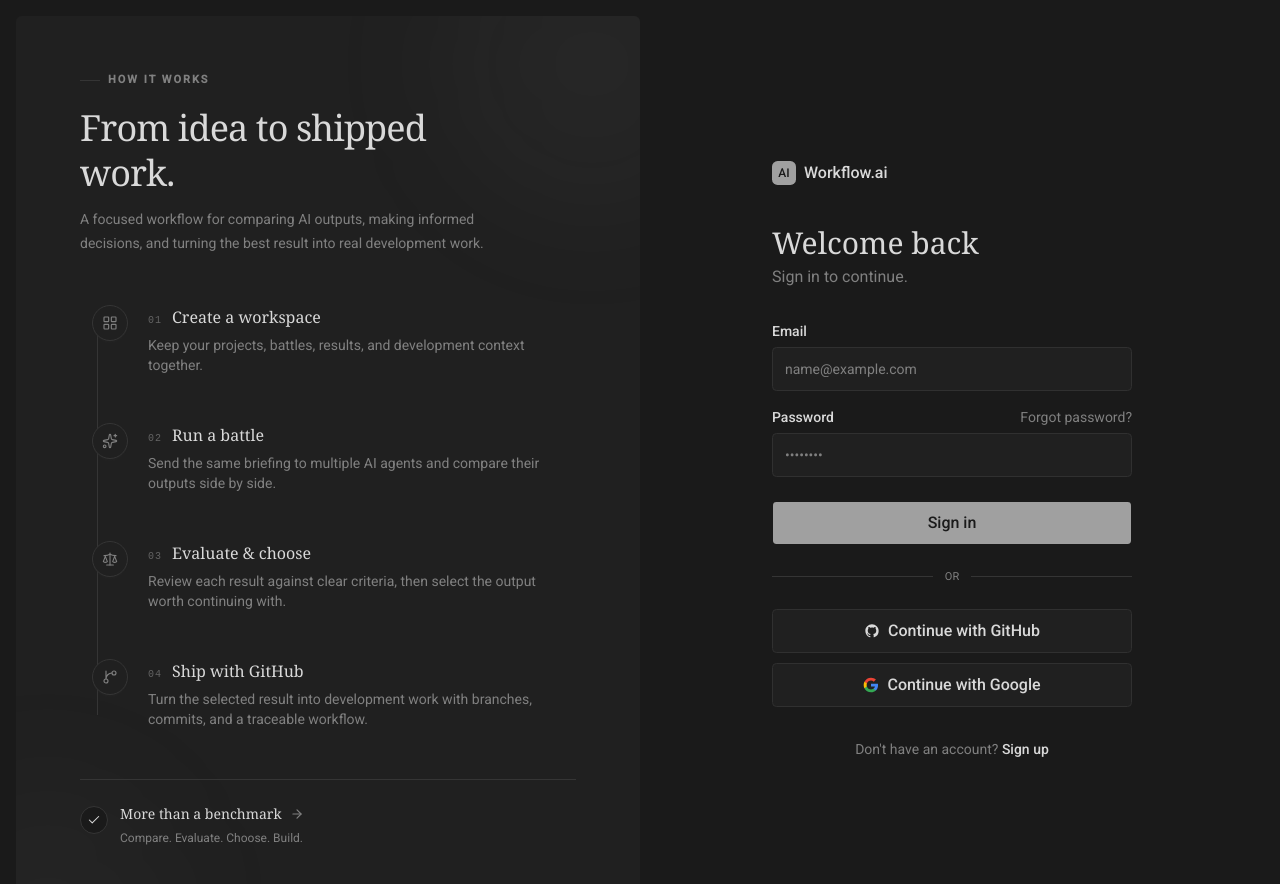
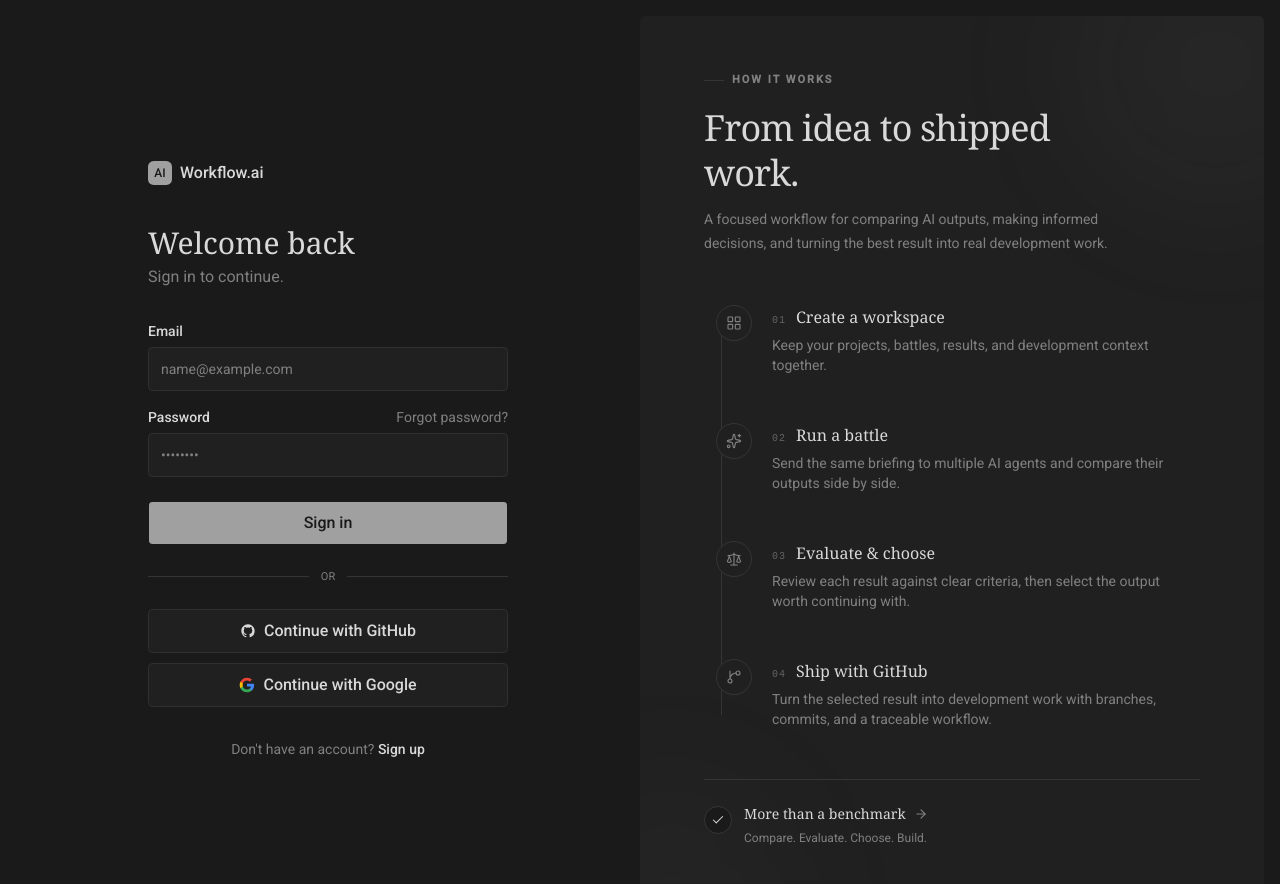
Before and after one commit to josevitor10975/workflow-ai, a Next.js app in the folder my-app/: page /login in a window 1280 px wide. Shown: the top 884 px of the page. Built offline with nearby package versions, Linux system fonts and the light colour scheme.

Commit message:
ui: keep auth form before workflow timeline

```diff
--- a/my-app/app/(auth)/layout.tsx
+++ b/my-app/app/(auth)/layout.tsx
@@ -13,7 +13,9 @@ export default function AuthLayout({
       </div>
 
       {/* Coluna Direita — painel compartilhado */}
-      <AuthRightPanel />
+      <div className="order-2 min-h-full">
+        <AuthRightPanel />
+      </div>
     </div>
   );
 }
```
